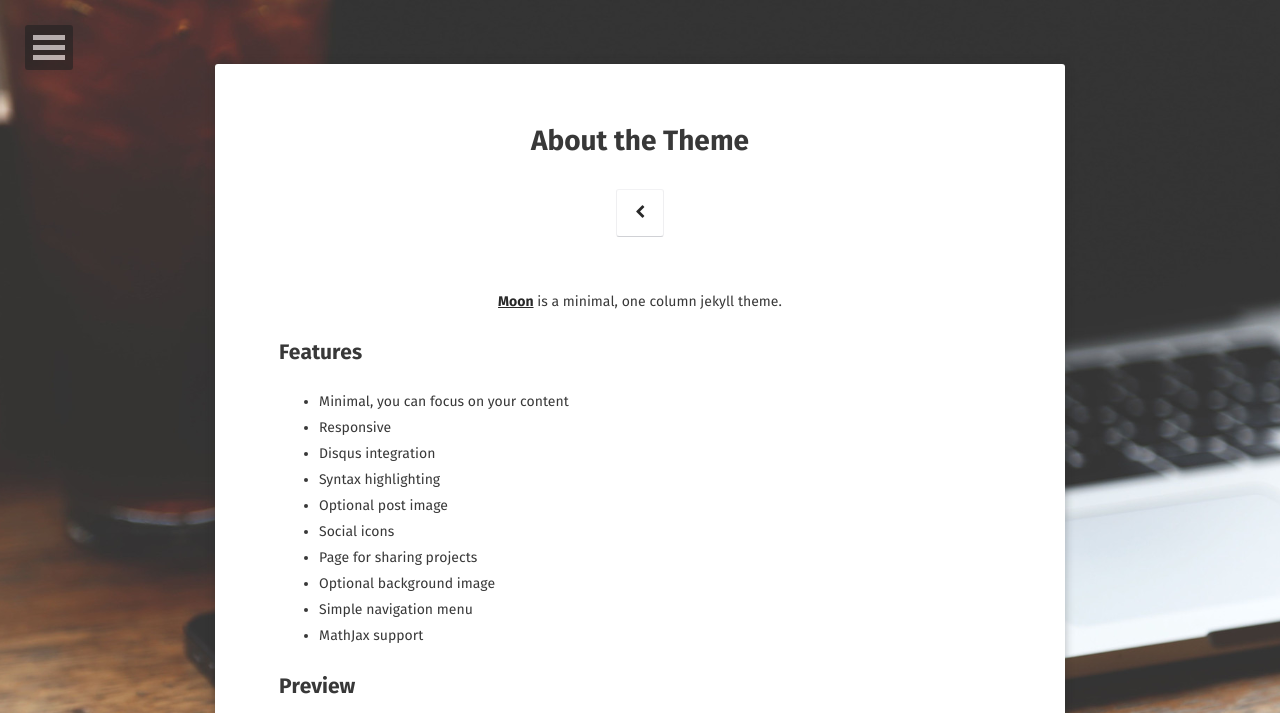
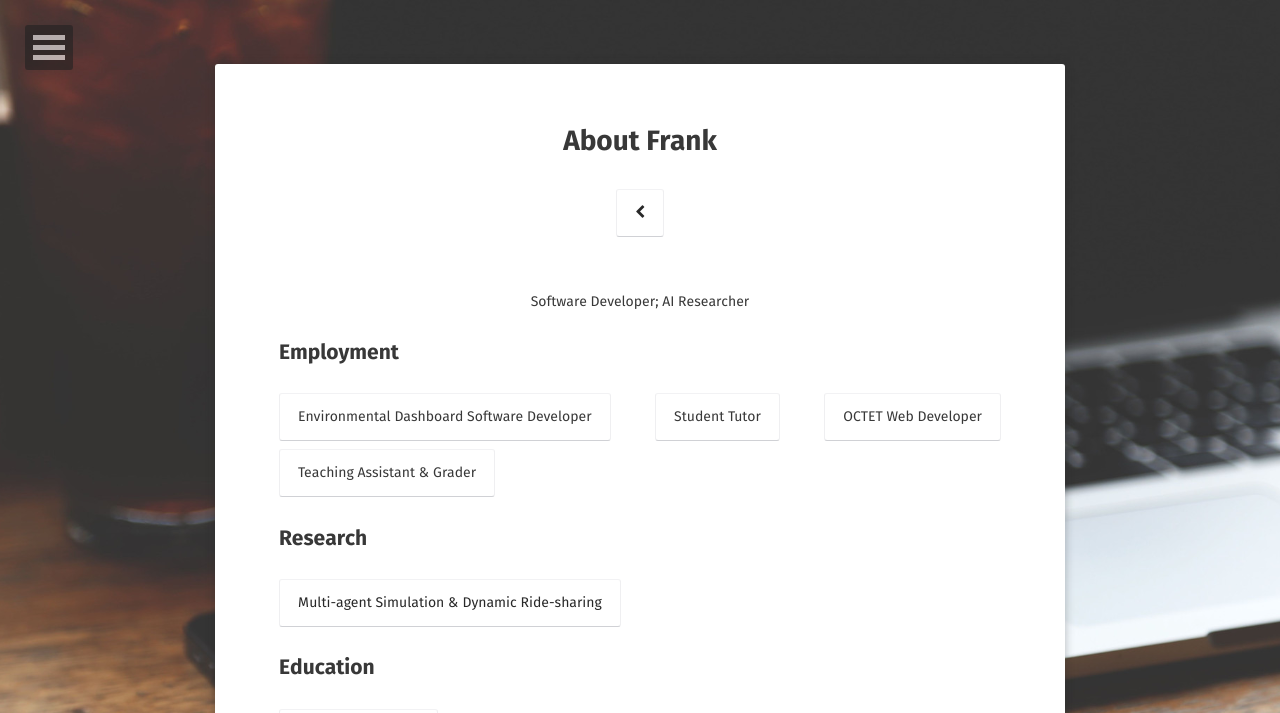
Before and after one commit to ai-xiaihai/ai-xiaihai.github.io, a Jekyll site: the page built from about/index.md, in a window 1280 px wide. Shown: the top 713 px of the page. Built offline with Jekyll 4.4.1, drawn with Linux system fonts in a browser that asks for light colours; some web fonts are replaced; some of the changed text lies outside the part shown; grey boxes are pictures that could not be loaded.

Commit message:
Edit About Page; Add Summer Research

```diff
--- a/_config.yml
+++ b/_config.yml
@@ -1,14 +1,14 @@
 # Site
 title:              Xinnan (Frank) Cheng
 bio:                'Software Developer; AI Researcher'
-description:        "Moon is a minimal, one column jekyll theme for your blog."
+description:        "Frank is a junior at Oberlin College, double majoring in Computer Science and Economics."
 reading_time:       true
 words_per_minute:   200
 logo:               'assets/img/logo.png'
 background:         'assets/img/placeholder-big.jpg'
 tiled_bg:           false   # Set this true if you want to tile your background image, otherwise it will be covered
 locale:             en_US
-url:                https://taylantatli.github.io/Moon
+url:
 
 # Jekyll
 permalink:          /:title/
--- a/about/index.md
+++ b/about/index.md
@@ -1,37 +1,21 @@
 ---
 layout: page
-title: About the Theme
+title: About Frank
 tags: [about, Jekyll, theme, moon]
-date: 2016-03-21
+date: 2018-02-23
 comments: false
 ---
 
-<center><a href="http://taylantatli.github.io/Moon"><b>Moon</b></a> is a minimal, one column jekyll theme.</center>
+<center>Software Developer; AI Researcher</center>
 
-## Features
-* Minimal, you can focus on your content
-* Responsive
-* Disqus integration
-* Syntax highlighting
-* Optional post image
-* Social icons
-* Page for sharing projects
-* Optional background image
-* Simple navigation menu
-* MathJax support
+## Employment
+[Environmental Dashboard Software Developer](){: .btn}
+[Student Tutor](){: .btn}
+[OCTET Web Developer](){: .btn}
+[Teaching Assistant & Grader](){: .btn}
 
-## Preview
+## Research
+[Multi-agent Simulation & Dynamic Ride-sharing]({{url}}/Summer-Research){: .btn}
 
-{% capture images %}
-    https://cloud.githubusercontent.com/assets/754514/14509720/61c61058-01d6-11e6-93ab-0918515ecd56.png
-    https://cloud.githubusercontent.com/assets/754514/14509716/61ac6c8e-01d6-11e6-879f-8308883de790.png
-{% endcapture %}
-{% include gallery images=images caption="Screenshots of Moon Theme" cols=2 %}
-
-See a [live version of Moon](http://taylantatli.github.io/Moon) hosted on GitHub.
-
-## Getting Started
-
-To learn how to install and use this theme check out the [Setup Guide](http://taylantatli.me/Moon/moon-theme/) for more information.
-
-[Install Moon](https://github.com/TaylanTatli/Moon){: .btn}
+## Education
+[BA, Oberlin College](){: .btn}
```
Also changed, not shown: _posts/2013-05-22-sample-post-images.md (deleted, +0 -97 lines), _posts/2017-07-31-Summer-Research.md (added, +61 -0 lines), about.md (deleted, +0 -18 lines).
